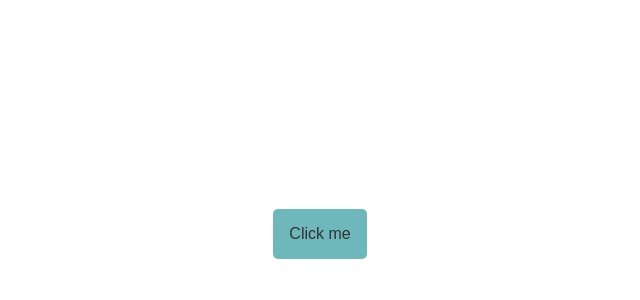
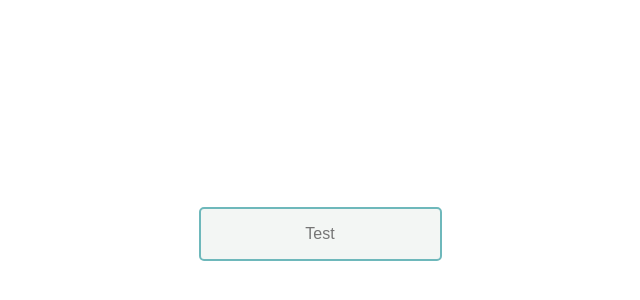
Before and after one commit to barbodGarsha/my-ui-kit, a React (Create React App) app: page / in a window 1280 px wide. Shown: the part 166-466 px from the top of the page, without its empty margins (320-960 px from the left). Built offline with nearby package versions, Linux system fonts and the light colour scheme.

Commit message:
finished the base for TextBox

```diff
--- a/src/App.tsx
+++ b/src/App.tsx
@@ -1,11 +1,13 @@
 import React from 'react';
 import './App.scss';
-import Button from './components/button/Button'
+import Button from './components/button/Button';
+import TextBox from './components/textbox/TextBox';
 
 function App() {
+
   return (
     <div className="App">
-      <Button text='Click me' variant='secondary'></Button>
+      <TextBox place_holder='Test' variant='secondary'></TextBox>
     </div>
   );
 }
--- a/src/components/textbox/TextBox.scss
+++ b/src/components/textbox/TextBox.scss
@@ -48,12 +48,15 @@
 }
 
 .my-textbox--secondary {
-    background-color: $c-secondary-500;
+    background-color: $c-background-500;
+    border: 2px solid $c-secondary-500;
     color: $c-neutral-500;
 }
 .my-textbox--secondary:hover {
-    background-color: $c-secondary-700;
+    background-color: $c-background-700;
 }
-.my-textbox--secondary:active {
-    background-color: $c-secondary-800;
+.my-textbox--secondary:focus {
+    outline: none !important;
+    background-color: $c-background-800;
+    border: 2px solid $c-secondary-700;
 }
```
